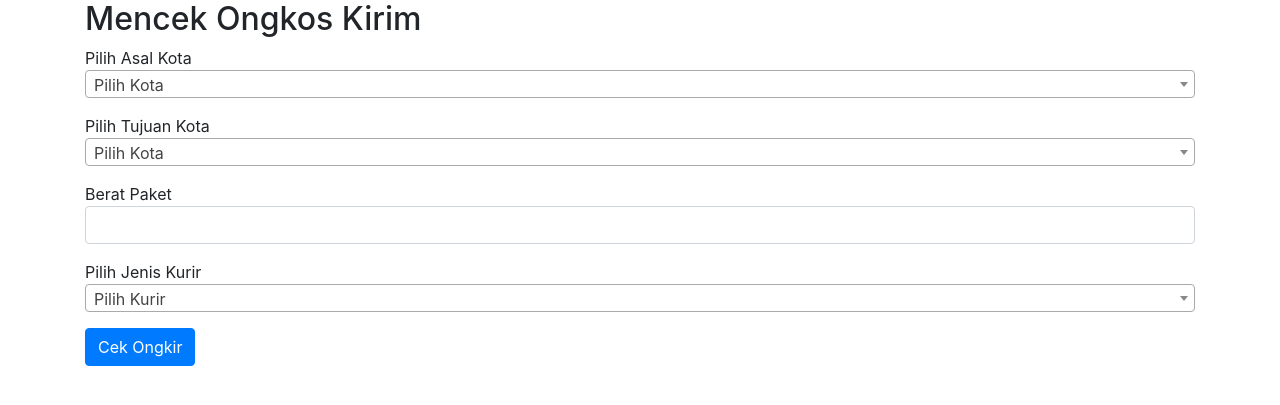
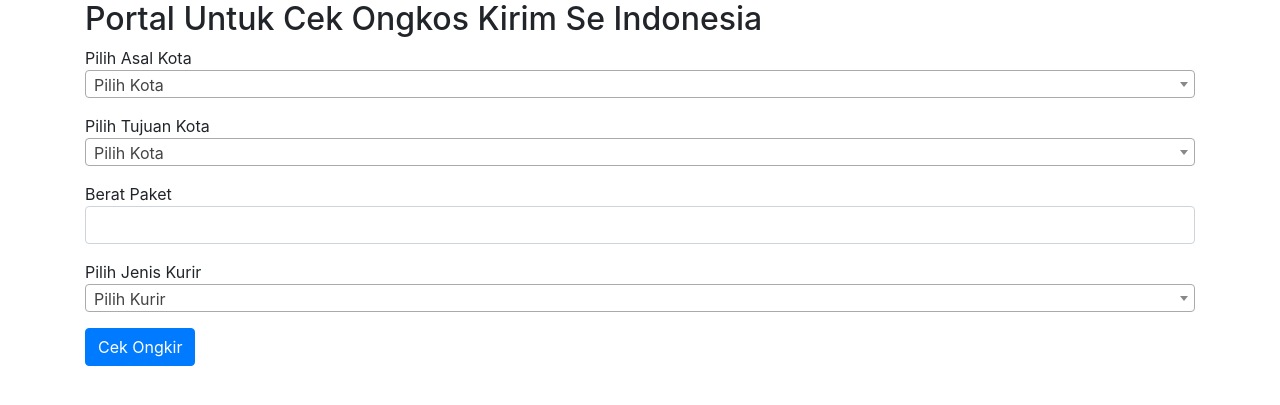
Before and after one commit to hendrysitorus/website_cek_ongkir, a CodeIgniter app: page /database/ in a window 1280 px wide. Shown: the top 405 px of the page. Run offline with CodeIgniter, Linux system fonts and the light colour scheme; data that the repository does not hold is empty; some libraries are stand-ins or nearby versions.

Commit message:
update fitur

```diff
--- a/application/views/home.php
+++ b/application/views/home.php
@@ -21,7 +21,7 @@
 </head>
 <body>
     <div class="container">
-    <h2>Mencek Ongkos Kirim</h2>
+    <h2>Portal Untuk Cek Ongkos Kirim Se Indonesia</h2>
     <form method="post" action="<?php echo site_url('Main/cekongkir') ?>">
         <div class="form-group">
         <label">Pilih Asal Kota </label>
```
